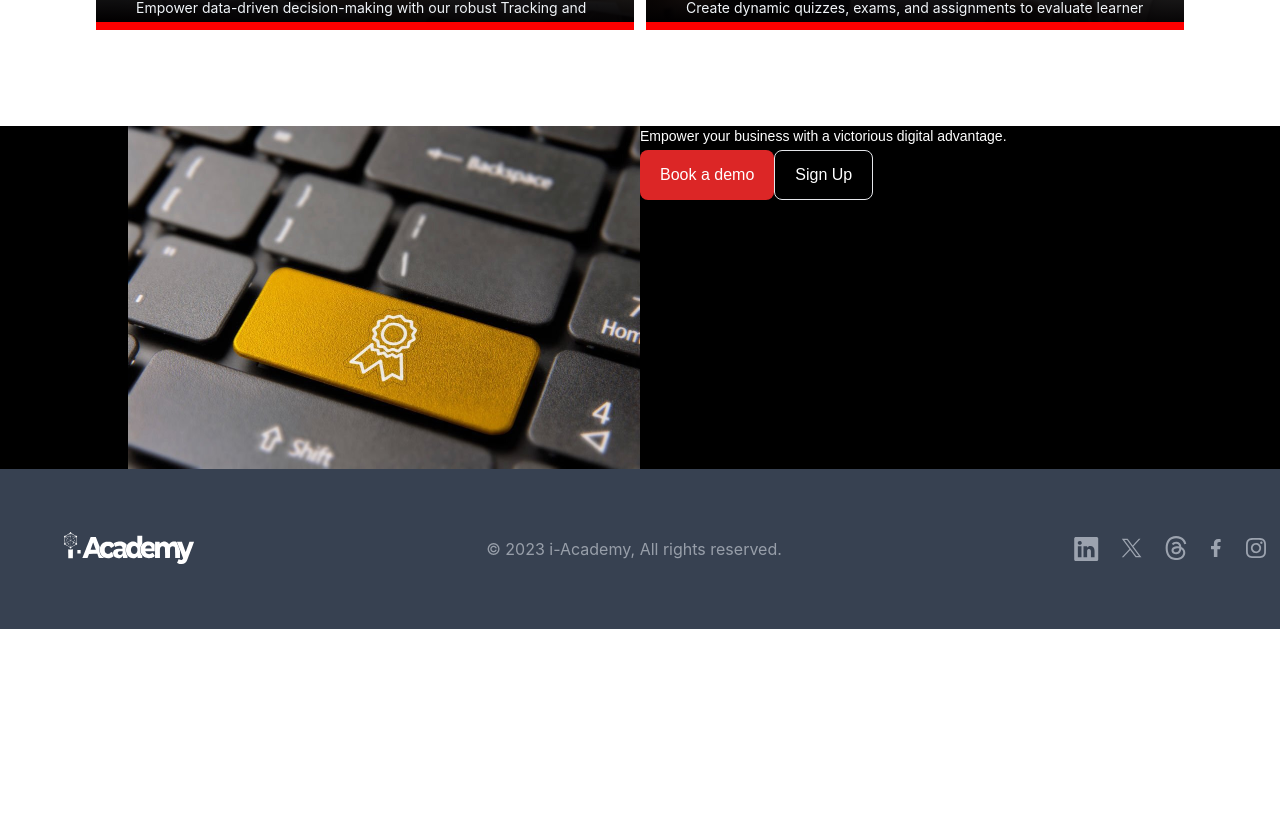
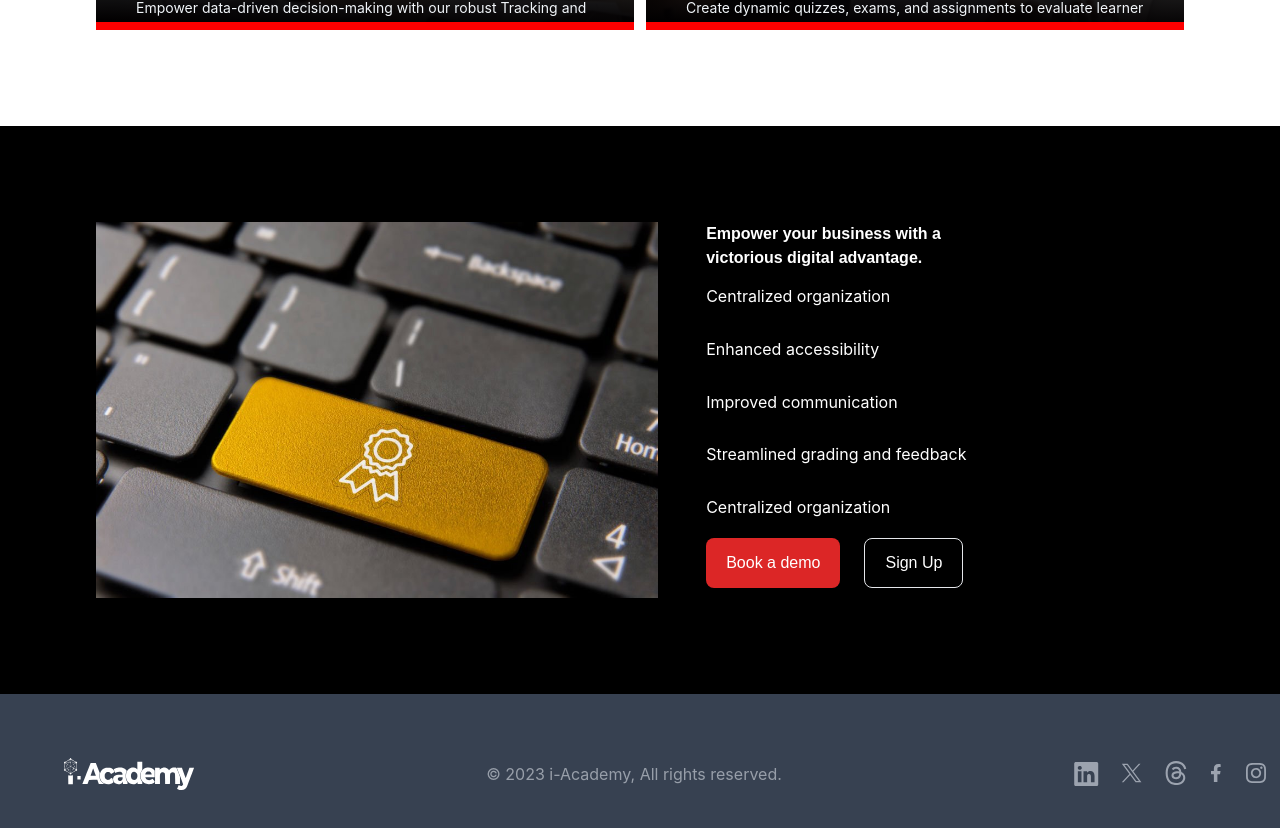
Before and after one commit to Waliyah-O/LMS_frontend, a React (Create React App) app: page / in a window 1280 px wide. Shown: the part 1814-2642 px from the top of the page. Before the commit the page ends 2443 px from the top, so only its background shows below. Built offline with nearby package versions, Linux system fonts and the light colour scheme.

Commit message:
BFooter Files

```diff
--- a/src/pages/LandingPage.js
+++ b/src/pages/LandingPage.js
@@ -11,6 +11,7 @@ import { ButtonSize, ButtonState } from '../components/button/enum';
 import Card from '../components/cards/Card';
 import BFooterImg from '../assets/images/BFooterImg.jpeg';
 import Navbar from '../components/navbar/Navbar';
+import ListComponent from '../components/customInputs/listComponent/ListComponent';
 
 const LandingPage = () => {
   const featuresContent = [
@@ -99,7 +100,7 @@ const LandingPage = () => {
                   style={{
                     background: `linear-gradient(1deg, #020001 0.74%, rgba(2, 0, 1, 0.00) 98.73%), url(${feature.background}) lightgray 50% / cover no-repeat`,
                   }}
-                  className='border-b-red-550 hover:border-none border-b-8'
+                  className="border-b-red-550 hover:border-none border-b-8"
                   key={feature.title}
                 >
                   <Card>
@@ -120,15 +121,19 @@ const LandingPage = () => {
         </div>
       </section>
       <section className="bg-black font-sora">
-        <div className="w-4/5 flex mx-auto justify-content">
-          <div className="w-1/2">
+        <div className="w-full p-24 flex mx-auto gap-12">
+          <div className="">
             <img src={BFooterImg} className="object-contain" />
           </div>
-          <div>
-            <h3 className="text-white font-sora fontWeight-thin text-sm">
-              Empower your business with a victorious digital advantage.
+          <div className="w-4/5 h-full">
+            <h3 className="text-white font-sora font-semibold text-iv">
+              Empower your business with a <br />
+              victorious digital advantage.
             </h3>
-            <div className="flex">
+            <div>
+              <ListComponent />
+            </div>
+            <div className="flex gap-6">
               <Button variant={ButtonState.SECONDARY} size={ButtonSize.md} value="Book a demo" />
               <Button variant={ButtonState.TRANSPARENT} size={ButtonSize.md} value="Sign Up" />
             </div>
```
